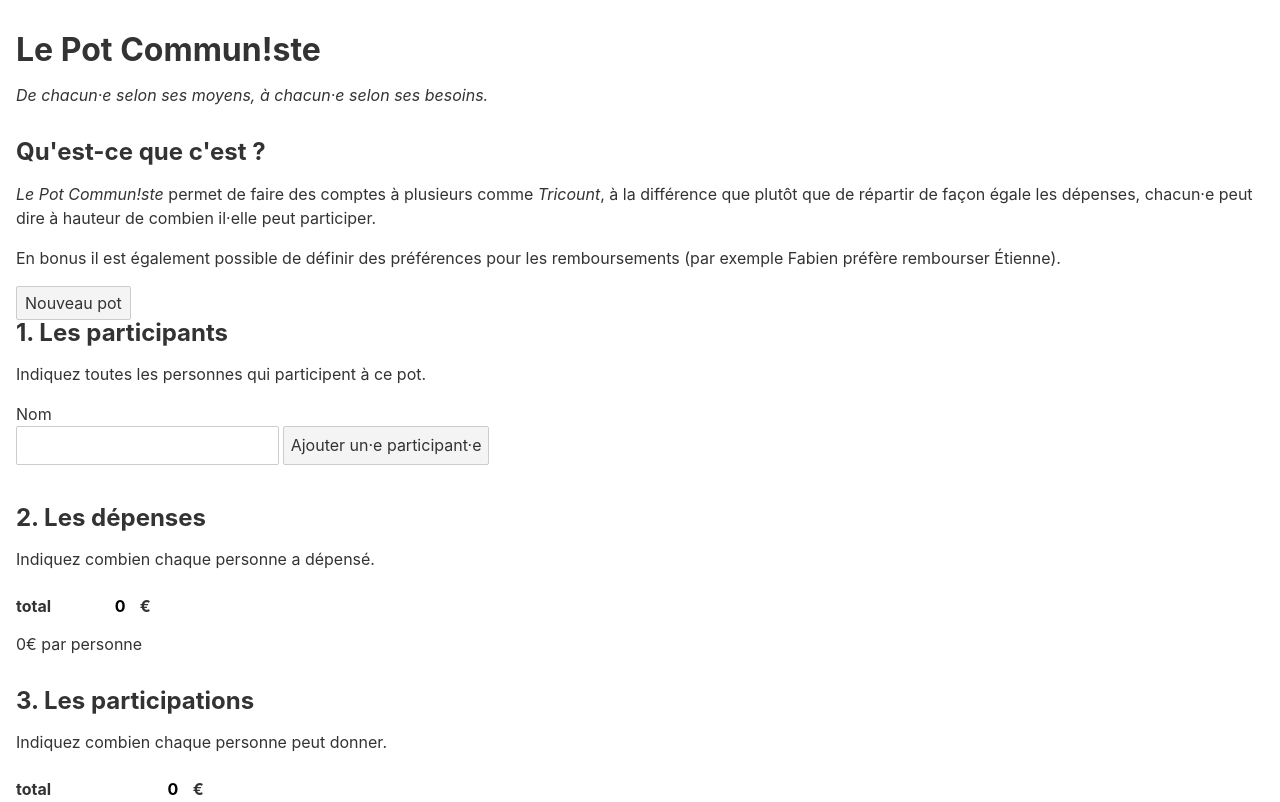
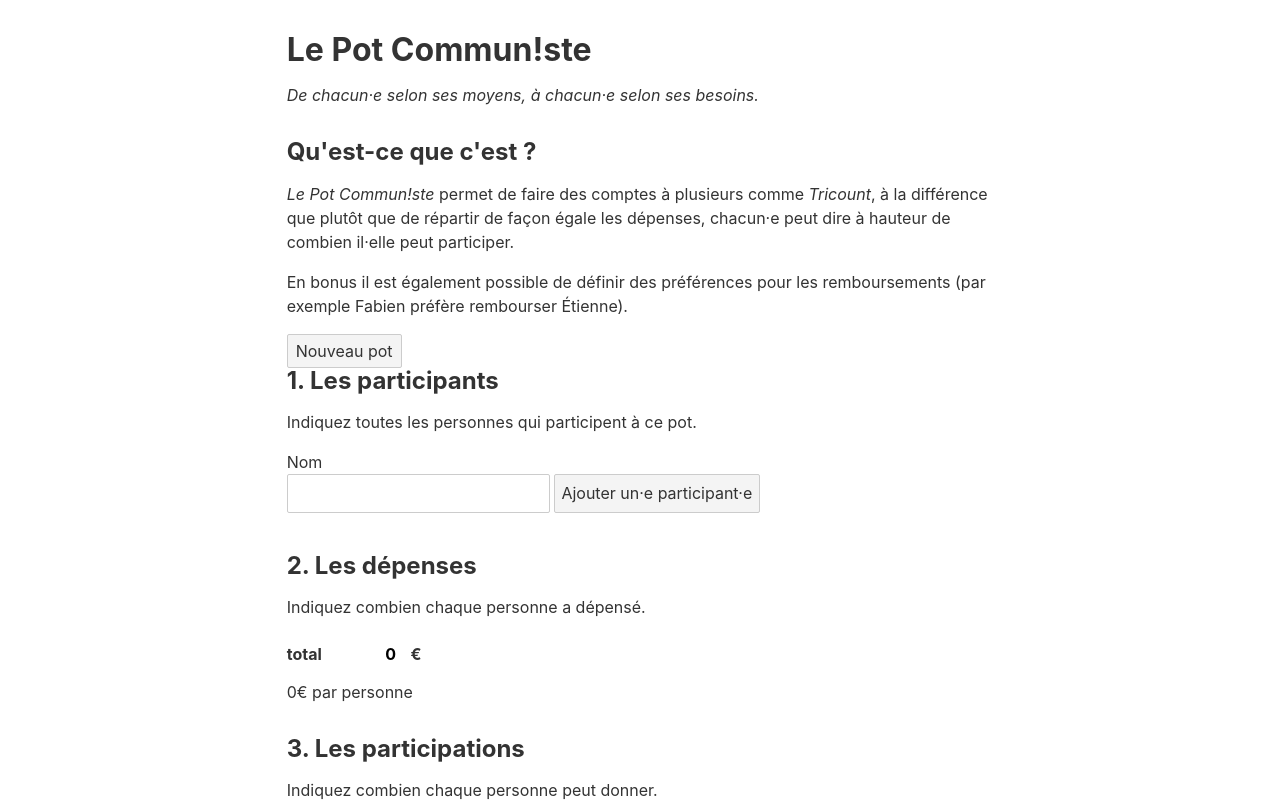
Before and after one commit to kimlai/pot-communiste, a Svelte app: page / in a window 1280 px wide. Shown: the top 802 px of the page. Built offline with nearby package versions, Linux system fonts and the light colour scheme.

Commit message:
max width for desktop

```diff
--- a/public/global.css
+++ b/public/global.css
@@ -154,6 +154,11 @@ h2 {
   line-height: 1.1;
 }
 
+main {
+  max-width: 70ch;
+  margin: 0 auto;
+}
+
 main > * + * {
   margin-top: 1rem;
 }
```
